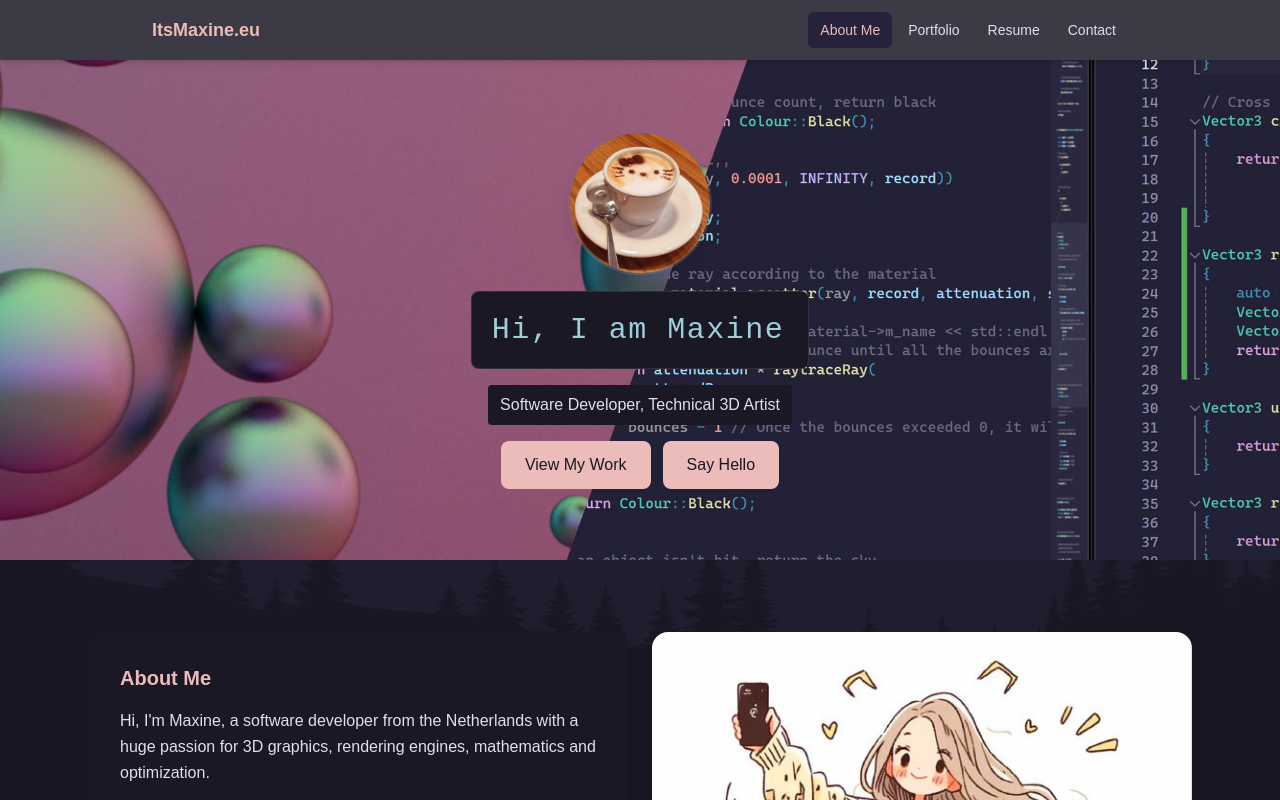
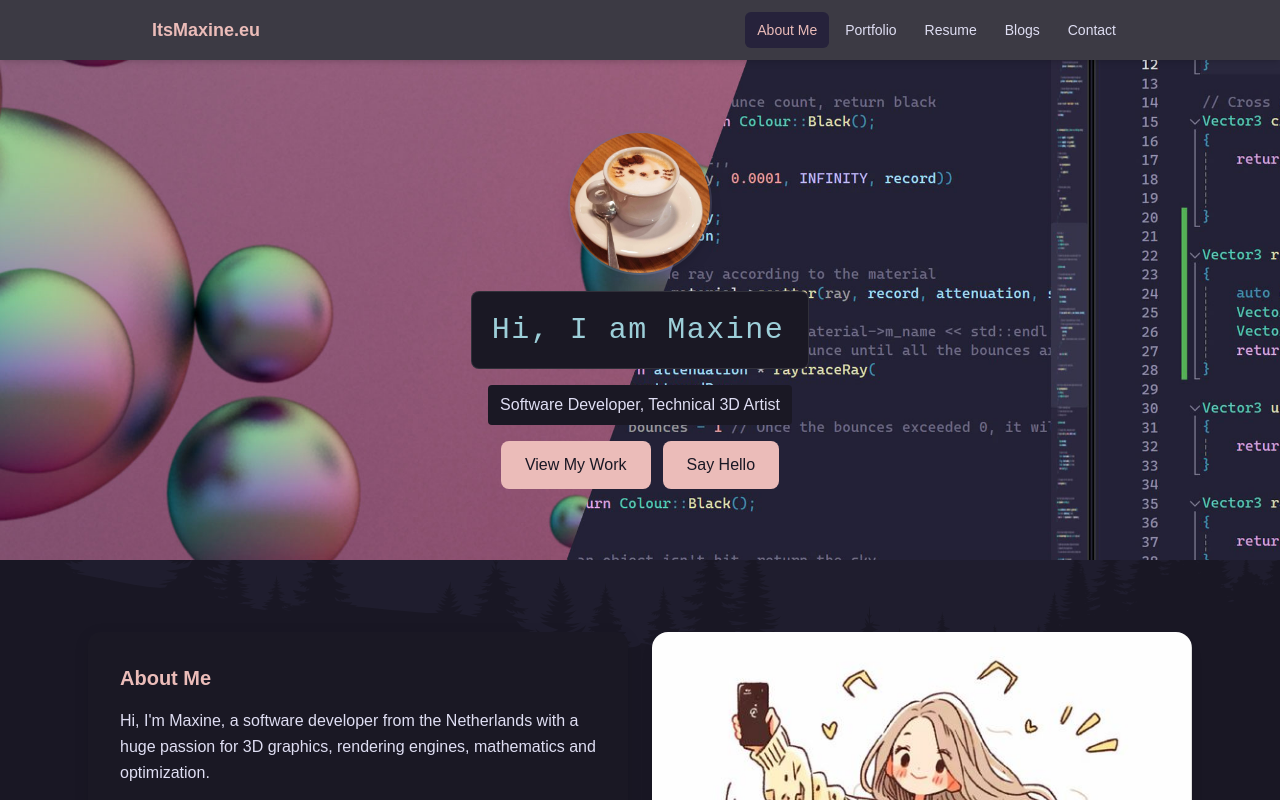
Before and after one commit to MaxineCodes/personal-website, a Next.js app: page /aboutme in a window 1280 px wide. Shown: the top 800 px of the page. Built offline with nearby package versions, Linux system fonts and the light colour scheme.

Commit message:
added blog and aboutme to header

```diff
--- a/components/Header.tsx
+++ b/components/Header.tsx
@@ -8,6 +8,7 @@ const navLinks = [
     { href: "/aboutme", label: "About Me" },
     { href: "/portfolio", label: "Portfolio" },
     { href: "/resume", label: "Resume" },
+    { href: "/blogs", label: "Blogs" },
     { href: "/contact", label: "Contact" },
 ];
 
```
